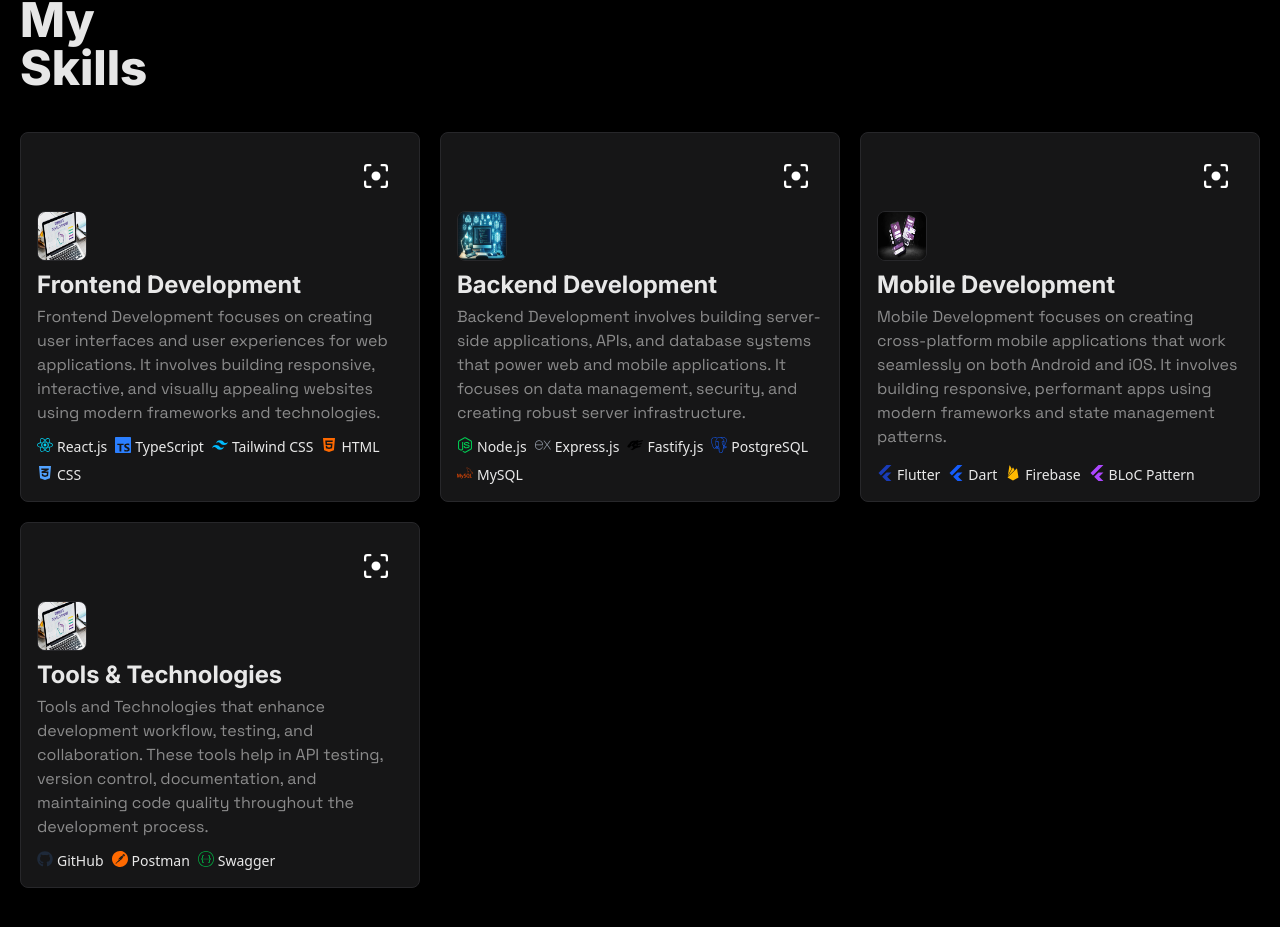
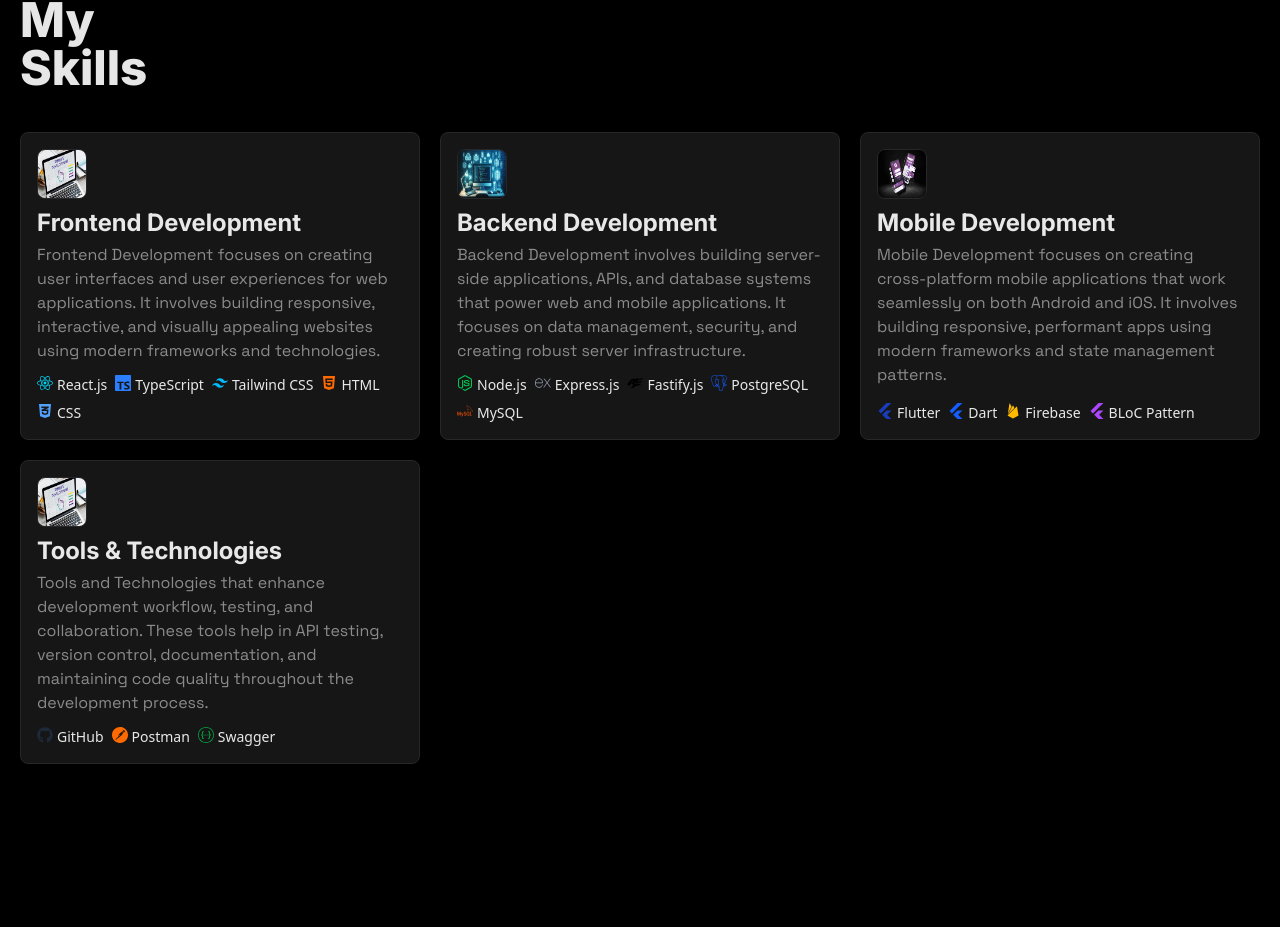
Before and after one commit to DamodharGona/portfolio-app, a React (Vite) app: page / in a window 1280 px wide. Shown: the part 1616-2543 px from the top of the page. Built offline with nearby package versions, Linux system fonts and the light colour scheme.

Commit message:
Remove skills popup functionality entirely
- Removed eye icon and popup functionality from skill boxes
- Removed ShowCard component and context imports
- Simplified skill display to show only the main content
- Cleaned up unused imports and context dependencies

```diff
--- a/src/components/homeScreenComponents/MySkills/skillbox.jsx
+++ b/src/components/homeScreenComponents/MySkills/skillbox.jsx
@@ -1,16 +1,7 @@
 import { TEXT_PRIMARY, TEXT_TERTIARY } from "@/constants/colors";
-import { showContext, showDetailsContext } from "@/context/showCardContext";
-import React, { useContext } from "react";
-import { HiMiniViewfinderCircle } from "react-icons/hi2";
+import React from "react";
 import { easeInOut, motion } from "framer-motion";
 function SkillBox({ image, technologies, about, title, description }) {
-  const { setShow } = useContext(showContext);
-  const { setShowDetails } = useContext(showDetailsContext);
-  const handleOnclick = () => {
-    setShow(true);
-    const detail = { description: description, technologies: technologies };
-    setShowDetails(detail);
-  };
   const boxVariants = {
     hidden: { opacity: 0, y: 30 },
     visible: { opacity: 1, y: 0 },
@@ -18,13 +9,6 @@ function SkillBox({ image, technologies, about, title, description }) {
   return (
     <div className="border border-zinc-800 p-4 flex flex-col bg-gray-300/10 rounded-md justify-between">
       <div className="mb-3">
-        <div className="flex justify-end mt-3 mb-5 mr-3">
-          <HiMiniViewfinderCircle
-            onClick={handleOnclick}
-            className={`text-white hover:cursor-pointer`}
-            size={30}
-          />
-        </div>
         <img
           src={image}
           className="border border-zinc-800 rounded-md mb-2"
--- a/src/screens/aboutScroll.jsx
+++ b/src/screens/aboutScroll.jsx
@@ -1,15 +1,12 @@
 import ContactComponent from "@/components/homeScreenComponents/contact/contact";
 import Form from "@/components/homeScreenComponents/contact/form";
 import MySkillsComponent from "@/components/homeScreenComponents/MySkills/mySkills";
-import ShowCard from "@/components/homeScreenComponents/showCard";
 import { TEXT_PRIMARY, TEXT_TERTIARY } from "@/constants/colors";
-import { showContext } from "@/context/showCardContext";
-import React, { useContext, useEffect } from "react";
+import React, { useEffect } from "react";
 import { MdKeyboardArrowDown } from "react-icons/md";
 import { easeInOut, motion, useAnimation } from "framer-motion";
 
 function AboutScrollContent() {
-  const { show } = useContext(showContext);
   const controls = useAnimation();
 
   useEffect(() => {
@@ -115,7 +112,6 @@ function AboutScrollContent() {
           </p>
           <MySkillsComponent gridColumns="grid-cols-2" />
         </div>
-        {show && <ShowCard />}
         <div>
           <hr className="h-px my-2 md:my-6 xl:my-8 bg-gray-300/30 border-0" />
         </div>
```
